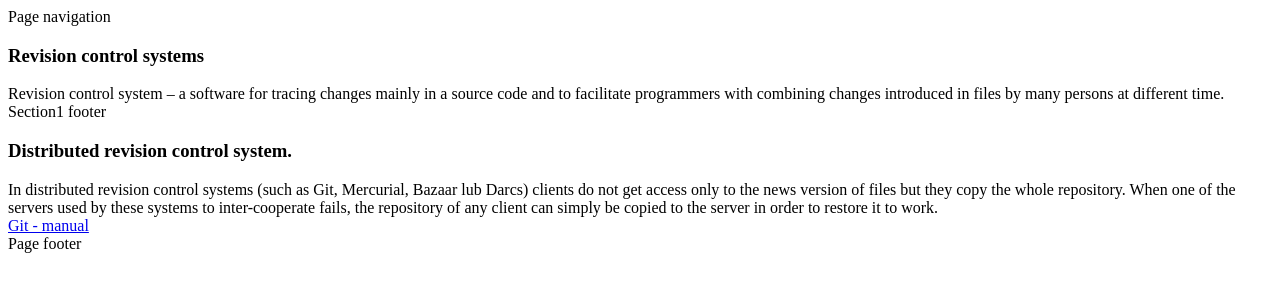
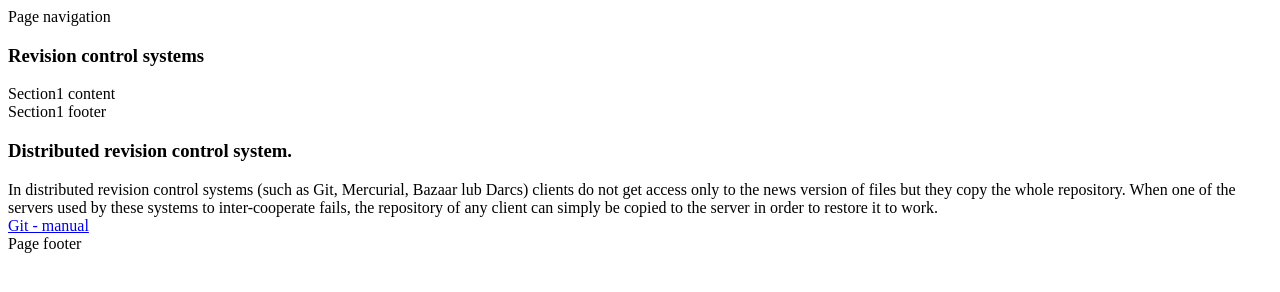
Before and after one commit to skyida/iislabpio_203147, a plain HTML site: page index.html in a window 1280 px wide. Drawn offline with Linux system fonts and the light colour scheme.

Commit message:
section1 change

```diff
--- a/index.html
+++ b/index.html
@@ -12,7 +12,7 @@
 	    		<h3 class="panel-title">Revision control systems</h3>
 		  	</div>
 	  		<div class="panel-body">
-	    		Revision control system – a software for tracing changes mainly in a source code and to facilitate programmers with combining changes introduced in files by many persons at different time.
+	    		Section1 content
 	  		</div>
 			<footer class="panel-footer">
 				Section1 footer
```
